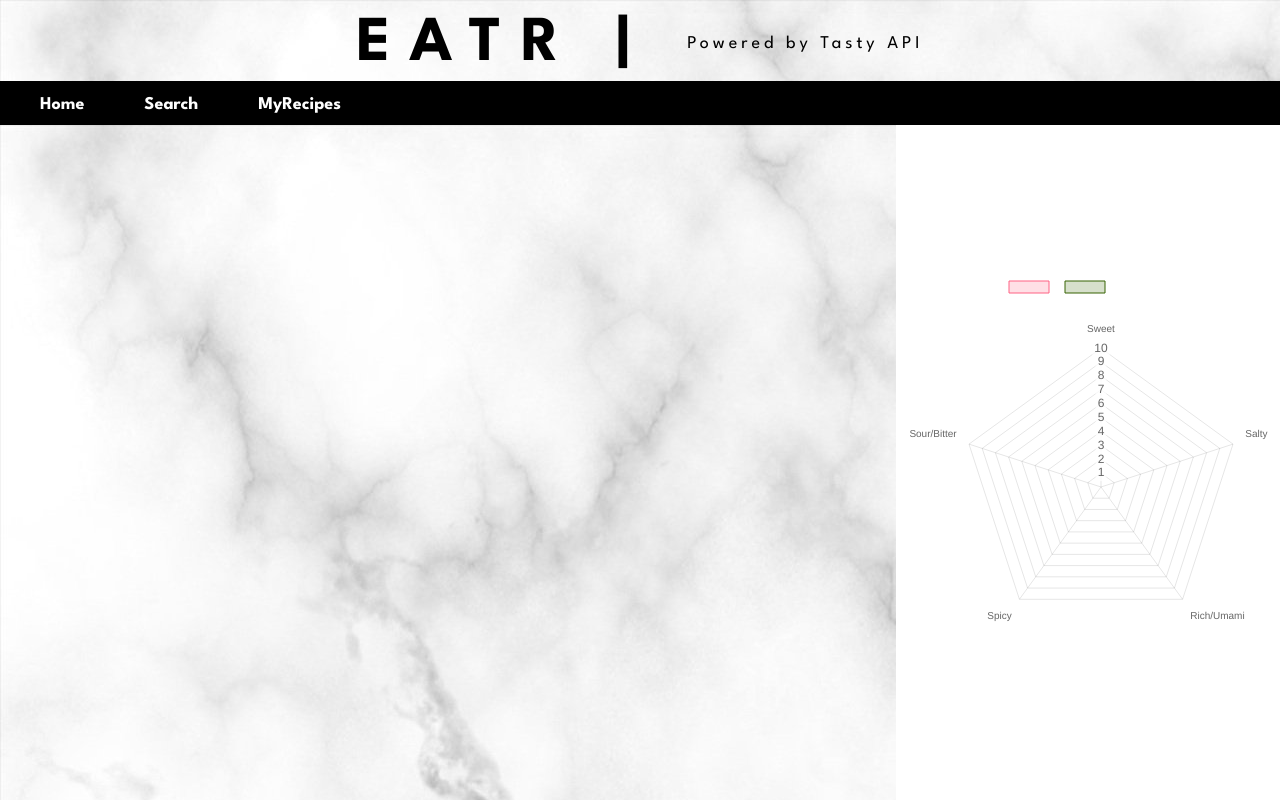
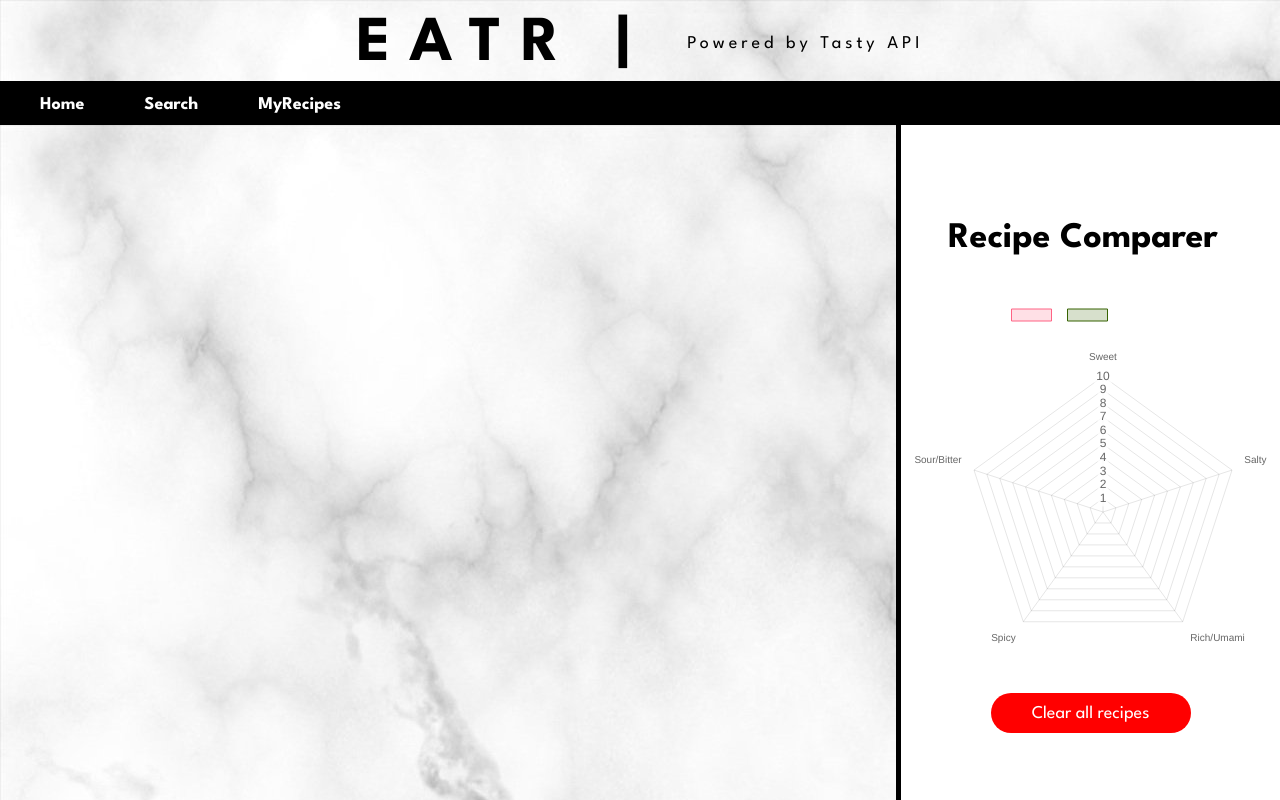
Before and after one commit to jleee14/Eatr, a React (Create React App) app: page /myrecipes in a window 1280 px wide. Built offline with nearby package versions, Linux system fonts and the light colour scheme.

Commit message:
switched position of media-container to fixed, added clear all recipes functionality to graph

```diff
--- a/src/components/Graph/Graph.js
+++ b/src/components/Graph/Graph.js
@@ -20,35 +20,14 @@ ChartJS.register(
 	Legend
 );
 
-export default function Graph({ tasteData, index }) {
+export default function Graph({ tasteData, index, setCount }) {
 	const initialGraphState = {
 		recipeName: "",
 		ratings: "",
 	};
 	const [graphValue1, setGraphValue1] = useState(initialGraphState);
 	const [graphValue2, setGraphValue2] = useState(initialGraphState);
-	// const [ratingsArray, setRatingsArray] = useState([]);
 
-	// function buildData(tasteData) {
-	// 	if (ratingsArray.length === 0) {
-	// 		for (let taste in tasteData.ratings) {
-	// 			console.log("i am looping");
-	// 			setRatingsArray((ratingsArray) => [
-	// 				...ratingsArray,
-	// 				tasteData.ratings[taste],
-	// 			]);
-	// 		}
-	// 	} else {
-	// 		setRatingsArray([]);
-	// 		for (let taste in tasteData.ratings) {
-	// 			console.log("i am overwriting");
-	// 			setRatingsArray((ratingsArray) => [
-	// 				...ratingsArray,
-	// 				tasteData.ratings[taste],
-	// 			]);
-	// 		}
-	// 	}
-	// }
 	function updateGraphData(tasteData, index) {
 		if (index === 0) {
 			setGraphValue1({
@@ -68,6 +47,12 @@ export default function Graph({ tasteData, index }) {
 			console.log("else");
 			return;
 		}
+	}
+
+	function clearGraphData() {
+		setGraphValue1(initialGraphState);
+		setGraphValue2(initialGraphState);
+		setCount(-1);
 	}
 
 	const data = {
@@ -109,14 +94,20 @@ export default function Graph({ tasteData, index }) {
 		],
 	};
 	useEffect(() => {
-		// buildData(tasteData);
 		updateGraphData(tasteData, index);
 		setGraphData(data);
-	}, [tasteData]);
+	}, [tasteData, index]);
 
 	const [graphData, setGraphData] = useState(data);
 
-	return <Radar data={graphData} />;
+	return (
+		<>
+			<Radar data={graphData} />
+			<button id="clear-recipes" onClick={clearGraphData}>
+				Clear all recipes
+			</button>
+		</>
+	);
 }
 
 // data.datasets
--- a/src/components/Home/data/healthy-search.json
+++ b/src/components/Home/data/healthy-search.json
@@ -3,4 +3,4 @@
     "search": "Keto", "url": "https://files.atkins.com/keto-food-carving-board.jpg"}, {"category": "Protein",
     "search": "Protein", "url": "https://encrypted-tbn0.gstatic.com/images?q=tbn:ANd9GcSa9cm39uERyyHCHTSPwXvUwd--tWMirQrH3Q&usqp=CAU"}, {"category": "Vegetarian",
     "search": "Vegetarian", "url": "https://img.delicious.com.au/wtXjU6-1/w1200/del/2017/02/pumpkin-dhal-42336-3.jpg"}, {"category": "Gluten-Free",
-    "search": "Gluten-Free", "url": "https://encrypted-tbn0.gstatic.com/images?q=tbn:ANd9GcR3HgqNBi2YV_eHmiAiRI2wD6Uhr7OISWFRNg&usqp=CAU"}]
+    "search": "Gluten Free", "url": "https://encrypted-tbn0.gstatic.com/images?q=tbn:ANd9GcR3HgqNBi2YV_eHmiAiRI2wD6Uhr7OISWFRNg&usqp=CAU"}]
--- a/src/components/MyRecipes/MyRecipes.css
+++ b/src/components/MyRecipes/MyRecipes.css
@@ -8,10 +8,21 @@
 	width: 70%;
 }
 
-.graph-container {
+.graph-compare-container {
 	display: flex;
 	flex-direction: column;
 	justify-content: center;
+	align-items: center;
 	width: 30%;
 	background-color: white;
+	gap: 15px;
+	border-left: 5px solid black;
 }
+.graph-compare-container > h2 {
+	font-size: 36px;
+	padding: 0 15px 0 0;
+}
+
+#clear-recipes {
+	width: 200px;
+}
--- a/src/components/MyRecipes/MyRecipes.js
+++ b/src/components/MyRecipes/MyRecipes.js
@@ -19,12 +19,6 @@ function MyRecipes(props) {
 			setRecipeArr((recipeArr) => [...recipeArr, newObject]);
 		}
 	}
-
-	// function generateRatingArray(event) {
-	// 	for (const taste in rating) {
-	// 		setRatingsArray((ratingsArray) => [...ratingsArray, rating[taste]]);
-	// 	}
-	// }
 
 	useEffect(() => {
 		retrieveRecipes();
@@ -52,8 +46,13 @@ function MyRecipes(props) {
 						);
 					})}
 			</div>
-			<div className="graph-container">
-				<Graph tasteData={graphData} index={dataCounter} />
+			<div className="graph-compare-container">
+				<h2>Recipe Comparer</h2>
+				<Graph
+					tasteData={graphData}
+					index={dataCounter}
+					setCount={setDataCounter}
+				/>
 			</div>
 		</div>
 	);
--- a/src/components/RatingModal/RatingModal.js
+++ b/src/components/RatingModal/RatingModal.js
@@ -1,7 +1,7 @@
 import React, { useState, useEffect } from "react";
 import "./RatingModal.css";
 
-function RatingModal({ recipe, modalVisible, modalToggle }) {
+function RatingModal({ recipe, modalVisible }) {
 	const initialRating = {
 		sweet: 0,
 		salty: 0,
--- a/src/components/Recipe/Recipe.css
+++ b/src/components/Recipe/Recipe.css
@@ -38,4 +38,7 @@ input {
 #set-recipe {
 	background-color: red;
 	z-index: 1000;
+	width: 20px;
+	height: 20px;
+	border-radius: 0;
 }
--- a/src/components/RecipeDetails/RecipeDetails.css
+++ b/src/components/RecipeDetails/RecipeDetails.css
@@ -57,9 +57,12 @@
 	align-items: center;
 	justify-content: center;
 }
-.media-container > img {
+.media-container > img,
+.media-container > video {
 	height: 50%;
 	width: 30%;
+	position: fixed;
+	top: 40%;
 }
 
 #recipe-image {
@@ -98,3 +101,10 @@ ol li::before {
 	left: 85%;
 	width: 10%;
 }
+
+.error-container {
+	padding: 20%;
+	font-size: 36px;
+	font-weight: 700;
+	text-align: center;
+}
--- a/src/components/RecipeDetails/RecipeDetails.js
+++ b/src/components/RecipeDetails/RecipeDetails.js
@@ -49,7 +49,7 @@ function RecipeDetails(props) {
 				if (res.status === 404) {
 					return dispatch({
 						type: "error",
-						error: `Please enter a valid recipe ID!`,
+						error: `Recipe not found! Please enter a valid recipe ID!`,
 					});
 				} else if (res.status === 200) {
 					return res.json();
@@ -73,9 +73,9 @@ function RecipeDetails(props) {
 			});
 	}, []);
 	if (loading) {
-		return <div>"loading data"</div>;
+		return <div className="error-container">"Loading data..."</div>;
 	} else if (error) {
-		return <div>{error}</div>;
+		return <div className="error-container">{error}</div>;
 	}
 	return (
 		<div className="recipe-details-container">
--- a/src/components/Search/Search.css
+++ b/src/components/Search/Search.css
@@ -35,3 +35,8 @@
 #search-link-container {
 	width: 100%;
 }
+
+#search-error {
+	padding: 10%;
+	font-size: 24px;
+}
--- a/src/components/Search/Search.js
+++ b/src/components/Search/Search.js
@@ -119,8 +119,16 @@ function Search(props) {
 							</Link>
 						);
 					})}
-				{loading && "Loading results..."}
-				{error && error}
+				{loading && (
+					<div className="error-container" id="search-error">
+						"Loading results..."
+					</div>
+				)}
+				{error && (
+					<div className="error-container" id="search-error">
+						{error}
+					</div>
+				)}
 			</div>
 		</div>
 	);
```
